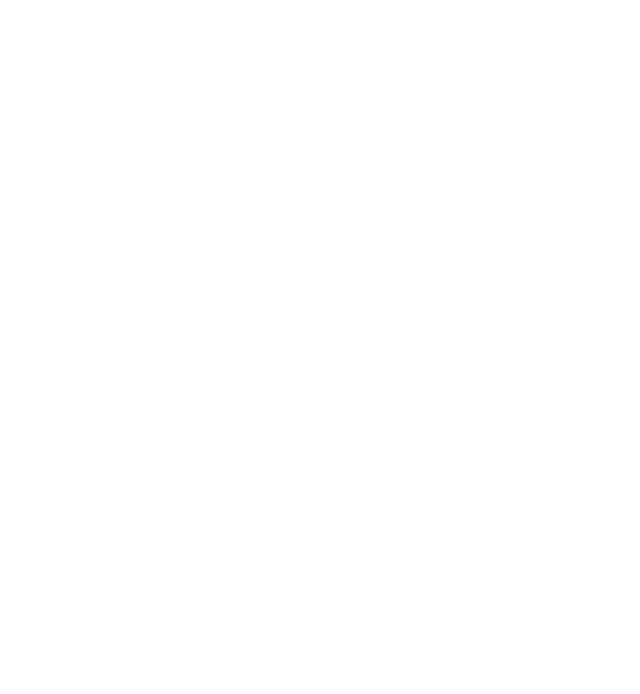
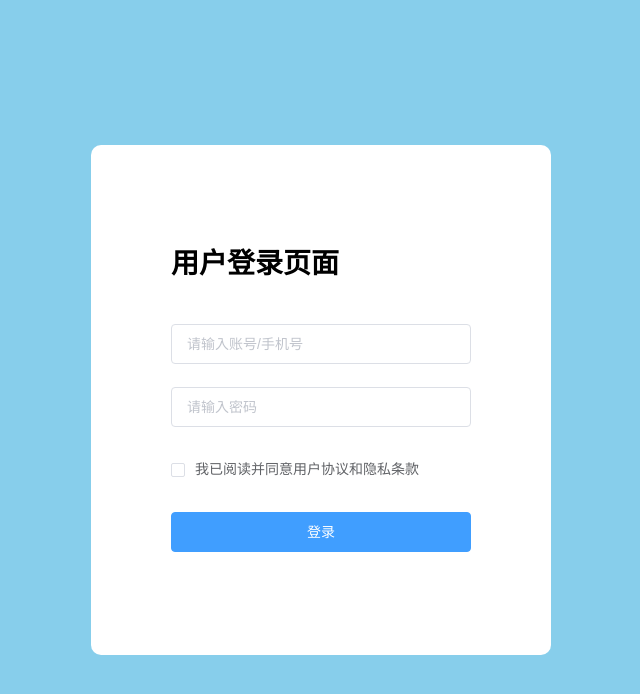
Before and after one commit to YuHang-Learn/toutiao-admin, a Vue app: page /login in a window 1280 px wide. Shown: the top 694 px of the page, without its empty margins (319-959 px from the left). Built offline with nearby package versions, Linux system fonts and the light colour scheme.

Commit message:
登录模块完成

```diff
--- a/package.json
+++ b/package.json
@@ -8,7 +8,9 @@
     "lint": "vue-cli-service lint"
   },
   "dependencies": {
+    "axios": "^0.21.1",
     "core-js": "^3.6.5",
+    "element-ui": "^2.15.2",
     "vue": "^2.6.11",
     "vue-router": "^3.2.0",
     "vuex": "^3.4.0"
--- a/src/App.vue
+++ b/src/App.vue
@@ -4,6 +4,12 @@
   </div>
 </template>
 
+<script>
+export default {
+  name: 'App'
+}
+</script>
+
 <style lang="less">
 
 </style>
--- /dev/null
+++ b/src/api/user.js
@@ -0,0 +1,13 @@
+import { request } from '../utils/request'
+
+export function userLogin (data) {
+  const user = {
+    mobile: data.name,
+    code: data.password
+  }
+  return request({
+    method: 'post',
+    url: '/mp/v1_0/authorizations',
+    data: user
+  })
+}
--- a/src/main.js
+++ b/src/main.js
@@ -2,8 +2,12 @@
 import App from './App.vue'
 import router from './router'
 import store from './store'
+import ElementUi from 'element-ui'
+import 'element-ui/lib/theme-chalk/index.css'
 
 Vue.config.productionTip = false
+
+Vue.use(ElementUi)
 
 new Vue({
   router,
--- a/src/router/index.js
+++ b/src/router/index.js
@@ -1,9 +1,16 @@
 import Vue from 'vue'
 import VueRouter from 'vue-router'
+import Login from '../views/Login'
 
 Vue.use(VueRouter)
 
-const routes = []
+const routes = [
+  {
+    path: '/login',
+    name: 'Login',
+    component: Login
+  }
+]
 
 const router = new VueRouter({
   mode: 'history',
--- /dev/null
+++ b/src/utils/request.js
@@ -0,0 +1,10 @@
+import axios from 'axios'
+
+export function request (config) {
+  const instance = axios.create({
+    baseURL: 'http://api-toutiao-web.itheima.net',
+    timeout: 5000
+  })
+
+  return instance(config)
+}
--- /dev/null
+++ b/src/views/Login.vue
@@ -0,0 +1,120 @@
+<template>
+  <div class="login">
+    <el-form
+      ref="form"
+      class="login-form"
+      :model="user"
+      :rules="rules"
+    >
+      <el-form-item>
+        <h1 class="login-title">用户登录页面</h1>
+      </el-form-item>
+      <el-form-item prop="name">
+        <el-input v-model="user.name" placeholder="请输入账号/手机号"></el-input>
+      </el-form-item>
+      <el-form-item prop="password">
+        <el-input v-model="user.password" placeholder="请输入密码" type="password"></el-input>
+      </el-form-item>
+      <el-form-item prop="agree">
+        <el-checkbox v-model="user.agree" label="我已阅读并同意用户协议和隐私条款" name="type"></el-checkbox>
+      </el-form-item>
+      <el-form-item>
+        <el-button
+          type="primary"
+          class="login-btn"
+          @click="onLogin"
+          :loading="btnStatus"
+        >登录</el-button>
+      </el-form-item>
+    </el-form>
+  </div>
+</template>
+
+<script>
+import { userLogin } from '../api/user'
+export default {
+  name: 'Login',
+  data () {
+    return {
+      user: {
+        name: '',
+        password: '',
+        agree: false
+      },
+      btnStatus: false,
+      rules: {
+        name: [
+          { required: true, message: '请输入账号/手机号', trigger: 'blur' },
+          { min: 11, max: 11, message: '账号/手机号格式错误', trigger: 'blur' },
+          { pattern: /^1(3|4|5|6|7|8|9)\d{9}$/, message: '账号/手机号应为数字', trigger: 'change' }
+        ],
+        password: [
+          { required: true, message: '请输入账号/手机号', trigger: 'blur' },
+          { min: 6, message: '密码不能低于六位', trigger: 'blur' }
+        ],
+        agree: [
+          {
+            validator: (rule, value, callback) => {
+              if (!value) {
+                return callback(new Error('请勾选用户协议和隐私条款'))
+              } else {
+                callback()
+              }
+            },
+            trigger: 'blur'
+          }
+        ]
+      }
+    }
+  },
+  methods: {
+    onLogin () {
+      this.$refs.form.validate(vaild => {
+        if (vaild) {
+          this.login(this.user)
+        }
+      })
+    },
+    login (data) {
+      this.btnStatus = true
+      userLogin(data).then(res => {
+        this.$message({
+          message: '登录成功',
+          type: 'success'
+        })
+        this.btnStatus = false
+      }).catch(err => {
+        this.$message.error('账号或密码不正确')
+        console.log(err)
+        this.btnStatus = false
+      })
+    }
+  }
+}
+</script>
+
+<style scoped lang="less">
+
+.login {
+  position: fixed;
+  top: 0;
+  left: 0;
+  bottom: 0;
+  right: 0;
+  display: flex;
+  justify-content: center;
+  align-items: center;
+  background-color: #87ceeb;
+  background-size: contain;
+  .login-form {
+    padding: 80px;
+    min-width: 300px;
+    background-color: #fff;
+    border-radius: 10px;
+    .login-btn {
+      width:100%;
+    }
+  }
+}
+
+</style>
```
Also changed, not shown: 1 other file (tests, documents, lock files or other folders).
